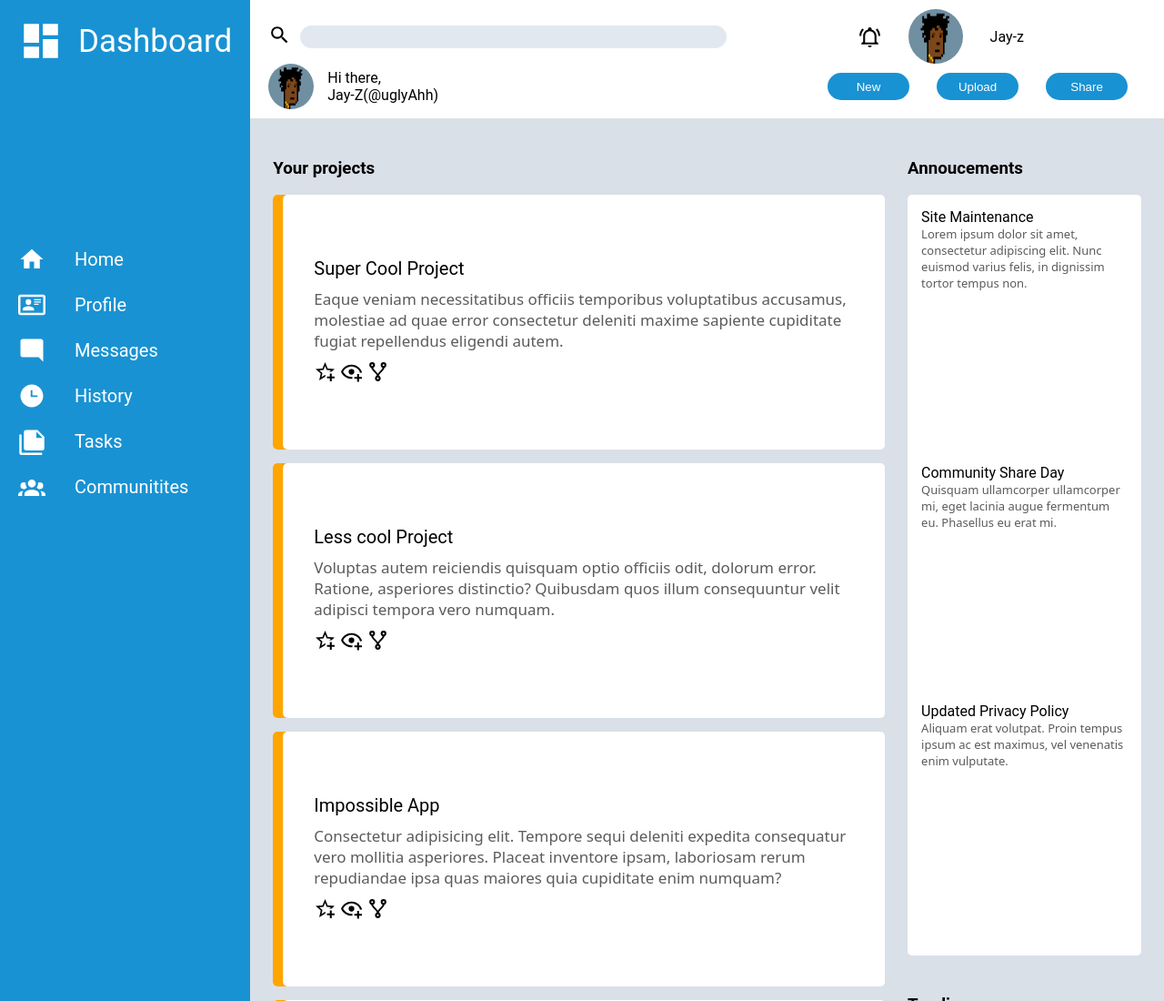
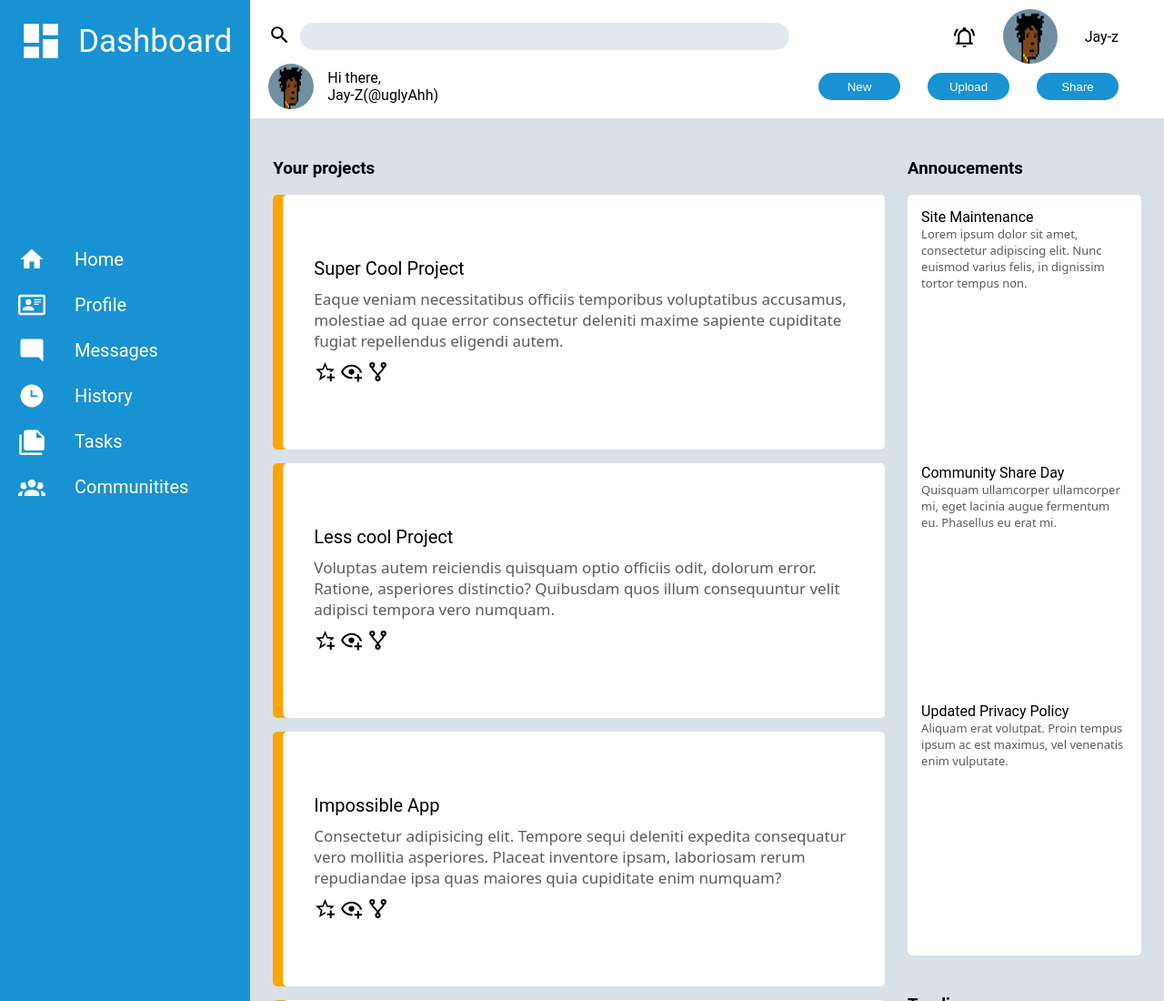
Before and after one commit to omegareeeee/Admin-Dashboard, a plain HTML site: page index.html in a window 1280 px wide. Shown: the top 1100 px of the page at 91% size. Drawn offline with Linux system fonts and the light colour scheme.

Commit message:
adjust padding of header

```diff
--- a/style.css
+++ b/style.css
@@ -34,15 +34,16 @@ form{
 .mini-profile{
     display: grid;
     grid-auto-flow: column;
-    justify-content: center;
+    justify-content: end;
     align-items: center;
     column-gap: 30px;
+    padding-right: 40px;
 }
 .search-bar{
     grid-column: 1/3;
 
     display: grid;
-    grid-auto-flow: column;
+    grid-template-columns: 1fr auto;
 }
 .header-button{
     background-color: #1992D3;
@@ -54,9 +55,9 @@ form{
 }
 input{
     border: none;
-    height: 25px;
+    height: 30px;
     border-radius: 15px;
-    width: 100%;
+    width: 75%;
     background-color: #E2E8F0;
 }
 label img{
@@ -65,9 +66,10 @@ label img{
 .header-button-container{
     display: grid;
     grid-auto-flow: column;
-    justify-content: center;
+    justify-content: end;
     align-items: center;
     column-gap: 30px;
+    padding-right: 40px;
 }
 .search-bar .bell{
     height: 25px;
```
